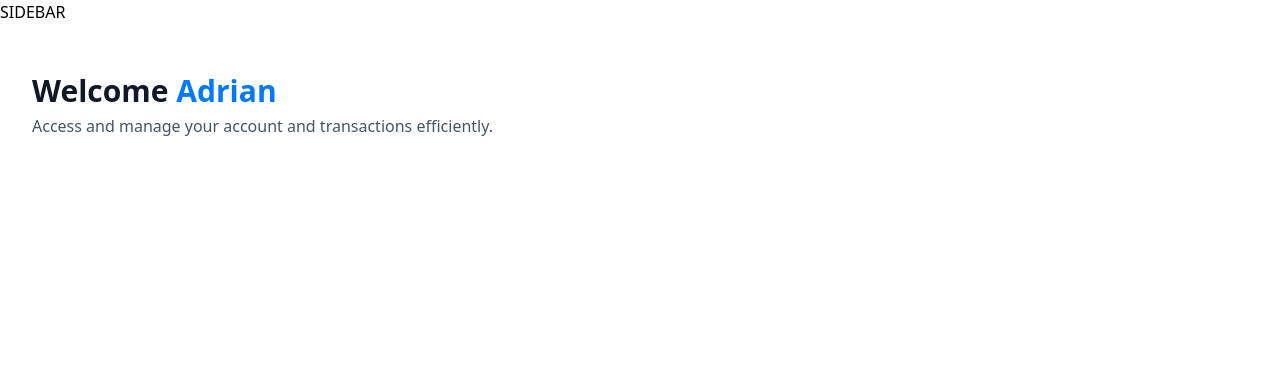
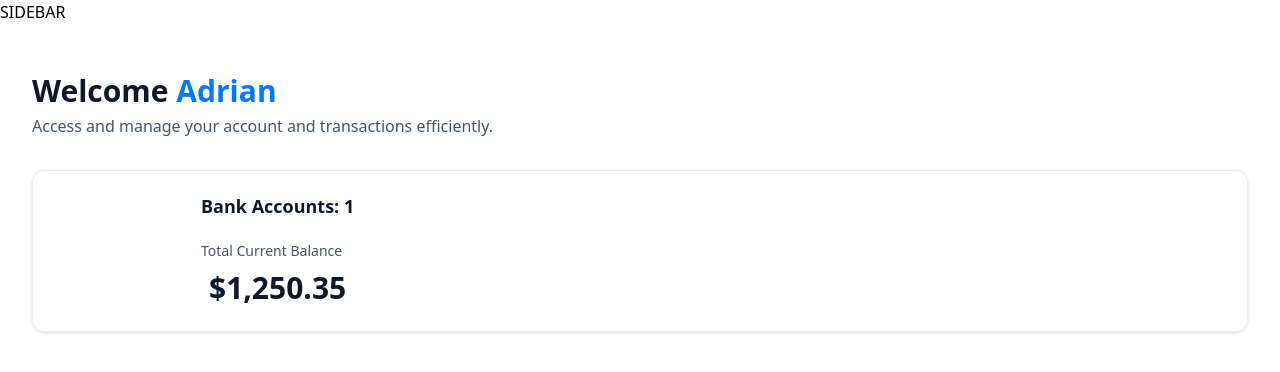
Before and after one commit to takubii/nextjs-banking-demo, a Next.js app: page / in a window 1280 px wide. Shown: the top 372 px of the page. Built offline with nearby package versions, Linux system fonts and the light colour scheme.

Commit message:
add: TotalBalanceBoxコンポーネントを作成

```diff
--- a/app/(root)/page.tsx
+++ b/app/(root)/page.tsx
@@ -1,4 +1,5 @@
 import HeaderBox from '@/components/HeaderBox';
+import TotalBalanceBox from '@/components/TotalBalanceBox';
 
 const Home = () => {
   const loggedIn = { firstName: 'Adrian' };
@@ -13,6 +14,8 @@ const Home = () => {
             user={loggedIn?.firstName || 'Guest'}
             subtext='Access and manage your account and transactions efficiently.'
           />
+
+          <TotalBalanceBox accounts={[]} totalBanks={1} totalCurrentBalance={1250.35} />
         </header>
       </div>
     </section>
--- /dev/null
+++ b/components/TotalBalanceBox.tsx
@@ -0,0 +1,27 @@
+// import CountUp from 'react-countup';
+
+import { formatAmount } from '@/lib/utils';
+
+const TotalBalanceBox = ({
+  accounts = [],
+  totalBanks,
+  totalCurrentBalance,
+}: TotalBalanceBoxProps) => {
+  return (
+    <section className='total-balance'>
+      <div className='total-balance-chart'>{/* DoughnutChart */}</div>
+
+      <div className='flex flex-col gap-6'>
+        <h2 className='header-2'>Bank Accounts: {totalBanks}</h2>
+        <div className='flex flex-col gap-2'>
+          <p className='total-balance-label'>Total Current Balance</p>
+          <p className='total-balance-amount flex-center gap-2'>
+            {formatAmount(totalCurrentBalance)}
+          </p>
+        </div>
+      </div>
+    </section>
+  );
+};
+
+export default TotalBalanceBox;
--- a/package.json
+++ b/package.json
@@ -14,7 +14,9 @@
     "clsx": "^2.1.1",
     "lucide-react": "^0.408.0",
     "next": "14.2.5",
+    "query-string": "^9.1.0",
     "react": "^18",
+    "react-countup": "^6.5.3",
     "react-dom": "^18",
     "tailwind-merge": "^2.4.0",
     "tailwindcss-animate": "^1.0.7"
```
Also changed, not shown: types/index.d.ts (+7 -12 lines), 1 other file (tests, documents, lock files or other folders).
